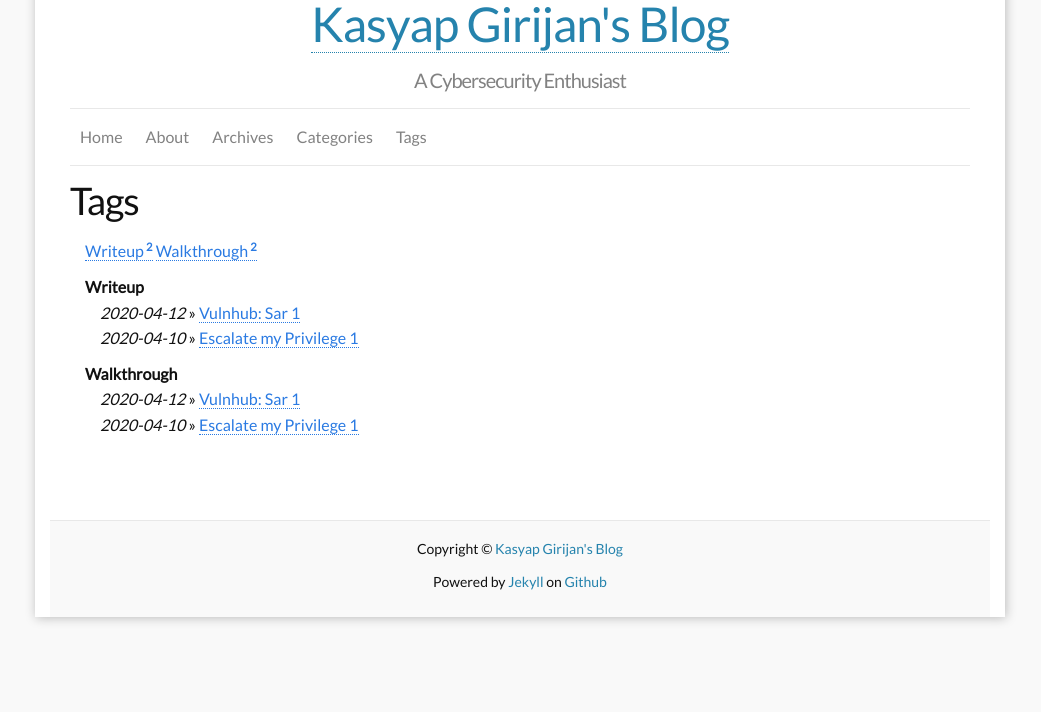
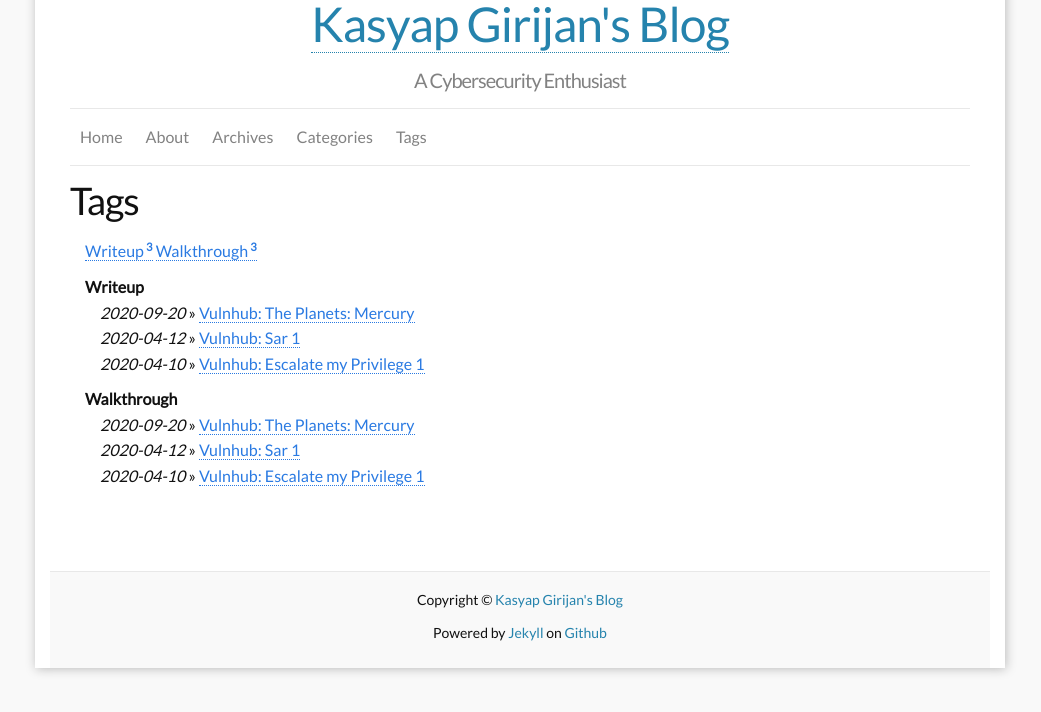
Before and after one commit to kasyapgirijan/kasyapgirijan.github.io, a Jekyll site: the page built from e_tags.md, in a window 1280 px wide, cut to the strip 154-866 px from the top of the page. Shown: the whole strip, without its empty margins (120-1161 px from the left). Built offline with Jekyll 4.4.1, drawn with Linux system fonts in a browser that asks for light colours; some of the changed lines change nothing that is shown.

Commit message:
New Post Added

```diff
--- a/_posts/2020-04-10-Escalate my Privilege.markdown
+++ b/_posts/2020-04-10-Escalate my Privilege.markdown
@@ -1,6 +1,6 @@
 ---
 layout: post
-title:  "Escalate my Privilege 1"
+title:  "Vulnhub: Escalate my Privilege 1"
 date:  2020-04-10 16:03:36 +0530
 categories: Vulnhub_CTF
 tags: Writeup Walkthrough
--- /dev/null
+++ b/_posts/2020-09-20-The Planets Mercury.markdown
@@ -0,0 +1,80 @@
+---
+layout: post
+title:  "Vulnhub: The Planets: Mercury"
+date:  2020-09-20 15:00:.06 +0530
+categories: Vulnhub_CTF
+tags: Writeup Walkthrough
+---
+Hello All, We will see the walkthrough of vulnhub CTF machine The Planets: Mercury.
+
+About the Machine: Mercury is an easier box, with no bruteforcing required. There are two flags on the box: a user and root flag which include an md5 hash.
+
+Let's begin!
+
+__Network Scanning:__
+
+To identify the services running lets run nmap scan with command __*“nmap -sC -SV 192.168.0.197”*__  .
+![nmap](/images/Mercury_1.png)
+
+Well with having port 8080 enabled lets enumerate!!
+
+I wasn't able to get anything interesting here, but out of luck to say I miss typed robots.txt and landed to "Page Not Found" which exposed __*"mercuryfacts/"*__ path.
+![pagenotfound](/images/Mercury_2.png)
+
+While browsing the path, I could observe __*Fact id: 1. (('Mercury does not have any moons or rings.',),)*__ under the link.
+
+![SQLi](/images/Mercury_3.png)
+
+Possible SQL injection here, provided I started off with sqlmap
+
+![SQLMap_DB](/images/Mercury_4.png)
+
+Got the database name  with the command __*sqlmap -u http://192.168.0.197:8080/mercuryfacts/ - -dbs*__ now lets enumerate for tables.
+
+command : __sqlmap -u http://192.168.0.197:8080/mercuryfacts/ -D mercury - -tables - -batch__
+
+![SQLMap_TB](/images/Mercury_5.png)
+
+Now Lets dump password from users tabled with command __*"sqlmap -u http://192.168.0.197:8080/mercuryfacts/ -D mercury -T users - -dump - -batch "*__
+
+![SQLMap_PSD](/images/Mercury_6.png)
+
+With few attempts I was able to login with SSH using the user __*"webmaster"*__ and password  __*"mercuryisthesizeof0.056Earths"*__.
+
+![SQLMap_PSD](/images/Mercury_7.png)
+
+__Privilege Escalation:__
+
+Enumerating the home directory I observed mercury_proj folder which had two accounts details mentioned in *"notes.txt"*.
+
+Further decoded the base64 encrypted password for linuxmaster!!
+
+![PE_Linuxmaster](/images/Mercury_8.png)
+
+Post logging in as Linuxmaster as usual I ran __*"sudo -l"*__ command.
+
+![PE_Linuxmaster](/images/Mercury_9.png)
+
+We can run check_syslog file as root !!! with some google-fu I learned that SETENV is used to set the environment variable's value.
+
+Reading the check_syslog.sh file I could understand it basically runs __*"tail"*__ command on *syslog*
+
+![PE_syslog.sh](/images/Mercury_10.png)
+
+Maybe if we can manipulate to vim to run instead of tail we can do !bash to get root access.
+
+After few google-fu I could learn that with *"ln -s"* command we can create a symbolic link between tail and vim.
+
+__*Command : "ln -s /var/bin/vim tail"*__.
+
+__*Command to check if it was successful :"ls -la tail"*__.
+
+![PE_syslog.sh](/images/Mercury_11.png)
+
+To make this exploit working we need to change the PATH and would need to send all the variables to sudo by using --preserve-env command.
+
+![PE_syslog.sh](/images/Mercury_12.png)
+
+While running "__*sudo --preserve-env=PATH /usr/bin/check_syslog.sh*__" it will open up __*vim*__ where I entered "__:!bash__" giving out root shell.
+
+This concludes the Writeup, Thank you !!!
```
Also changed, not shown: images/Mercury_1.png (added), images/Mercury_10.png (added), images/Mercury_11.png (added), images/Mercury_12.png (added), images/Mercury_2.png (added), images/Mercury_6.png (added), images/Mercury_9.png (added), images/mercury_3.png (added), images/mercury_4.png (added), images/mercury_5.png (added), images/mercury_7.png (added), images/mercury_8.png (added).
